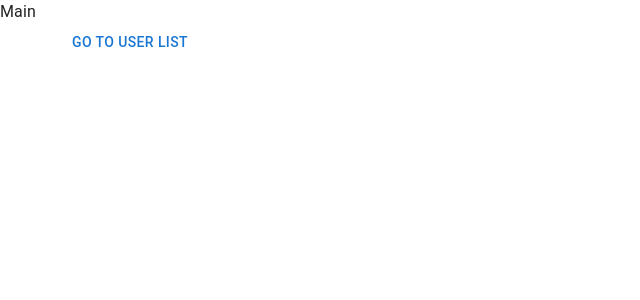
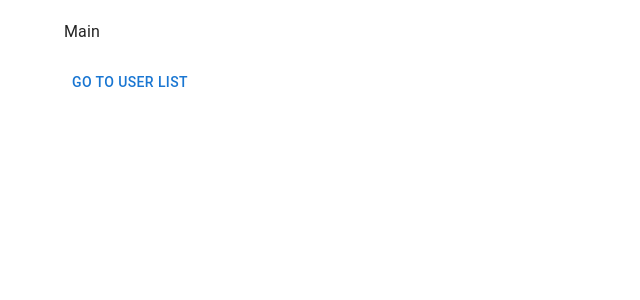
Before and after one commit to EngiFrost/next-mobx-alboom, a Next.js app: page / in a window 1280 px wide. Shown: the top 300 px of the page, without its empty margins (0-640 px from the left). Built offline with nearby package versions, Linux system fonts and the light colour scheme.

Commit message:
styled breadcrumbs

```diff
--- a/components/Breadcrumbs.tsx
+++ b/components/Breadcrumbs.tsx
@@ -7,8 +7,8 @@ import styles from '../styles/Breadcrumbs.module.scss'; //TODO:
 const Breadcrumbs = observer(() => {
   const { asPath } = useRouter();
   breadcrumbsStore.updateBreadcrumbs(asPath);
-  // return <div className={styles.wrapper}>There might be your breadcrumbs...</div>;
   return (
+    <div className={styles.wrapper}>
       <MUIBreadcrumbs aria-label="breadcrumb">
         {breadcrumbsStore.breadcrumbs.map((breadcrumb, idx) =>
           idx !== breadcrumbsStore.breadcrumbs.length - 1 ? (
@@ -22,6 +22,7 @@ const Breadcrumbs = observer(() => {
           )
         )}
       </MUIBreadcrumbs>
+    </div>
   );
 });
 
--- a/layouts/MainLayout.tsx
+++ b/layouts/MainLayout.tsx
@@ -14,9 +14,10 @@ const MainLayout = ({ children, title }: MainLayoutProps) => {
         <title>{title}</title>
       </Head>
 
-      <Breadcrumbs />
-
-      <Container>{children}</Container>
+      <Container>
+        <Breadcrumbs />
+        {children}
+      </Container>
     </>
   );
 };
--- a/styles/Breadcrumbs.module.scss
+++ b/styles/Breadcrumbs.module.scss
@@ -0,0 +1,3 @@
+.wrapper {
+  margin: 20px 0;
+}
```
Lines whose indentation alone changed are shown as unchanged.
